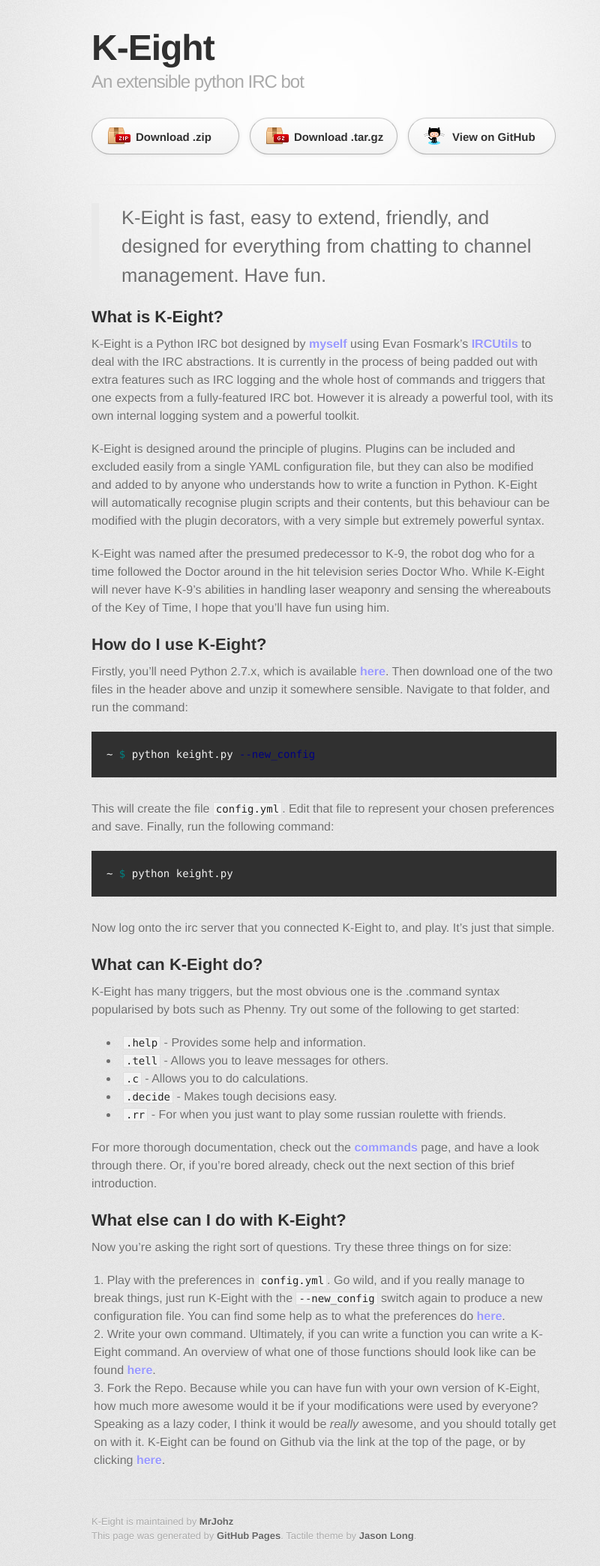
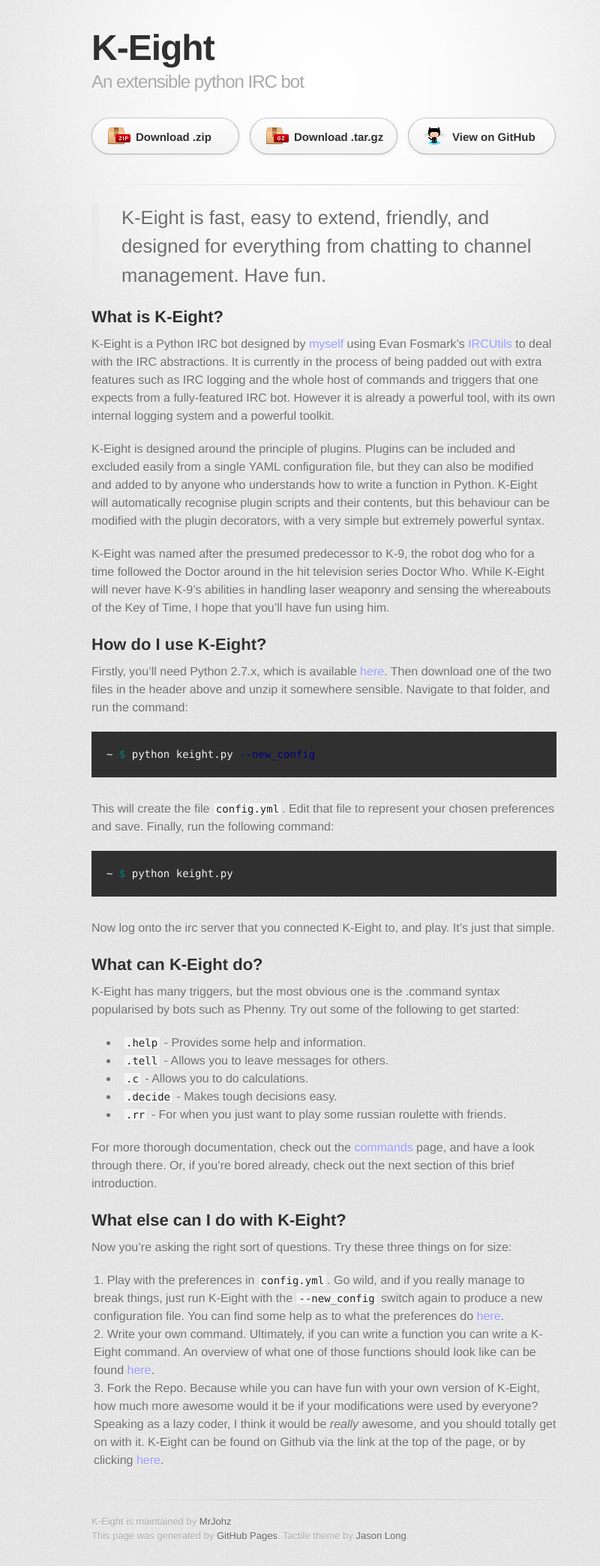
Before and after one commit to MrJohz/K-Eight, a Jekyll site: the page built from index.md, in a window 1280 px wide. Shown: the whole page at 75% size, without its empty margins (208-1008 px from the left). Built offline with Jekyll 4.4.1, drawn with Linux system fonts in a browser that asks for light colours; some web fonts are replaced.

Commit message:
Update stylesheet.css

```diff
--- a/stylesheets/stylesheet.css
+++ b/stylesheets/stylesheet.css
@@ -285,7 +285,6 @@
 
 a {
   text-decoration: none;
-  font-weight: 600
 }
 
 blockquote {
```
